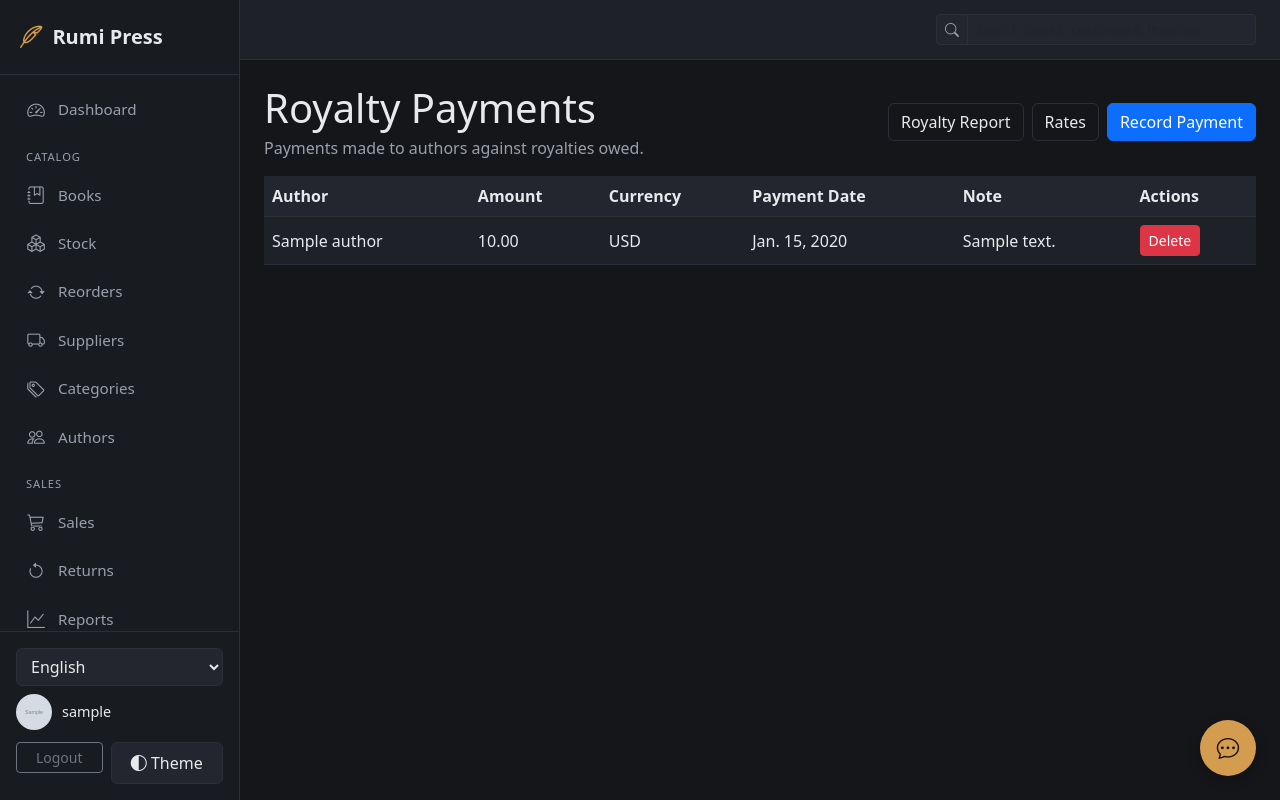
After one commit to dramedev/books, a Django app: page /royalties/payments/ in a window 1280 px wide. The commit adds this page. Run offline with Django 5.2, Linux system fonts and the light colour scheme; a user stored in the database is signed in; tables that the repository leaves empty hold one stand-in row (values such as "Sample post"); grey boxes marked "Sample" are stand-in pictures.

Commit message:
Add royalty payment tracking for authors
Lets owners record payments made to authors against royalty rates, with
a list/add/delete flow and a currency-aware payments summary on the
royalty report.

```diff
--- a/books/models.py
+++ b/books/models.py
@@ -650,6 +650,44 @@ class RoyaltyRate(models.Model):
 
 
 
+class RoyaltyPayment(models.Model):
+
+    owner = models.ForeignKey(
+        settings.AUTH_USER_MODEL,
+        on_delete=models.CASCADE,
+        related_name="owned_royalty_payments",
+    )
+
+    author = models.ForeignKey(
+        Author,
+        on_delete=models.CASCADE,
+        related_name="royalty_payments",
+        verbose_name=_("Author"),
+    )
+
+    amount = models.DecimalField(max_digits=10, decimal_places=2, verbose_name=_("Amount"))
+
+    currency = models.CharField(
+        max_length=3,
+        choices=CURRENCY_CHOICES,
+        default="USD",
+        verbose_name=_("Currency"),
+    )
+
+    payment_date = models.DateField(verbose_name=_("Payment date"))
+
+    note = models.CharField(max_length=200, blank=True, verbose_name=_("Note"))
+
+
+    class Meta:
+        ordering = ["-payment_date"]
+
+
+    def __str__(self):
+        return f"{self.author.name} – {self.amount} {self.currency} ({self.payment_date})"
+
+
+
 class StockAdjustment(models.Model):
 
     REASON_DAMAGED = "damaged"
--- a/books/permissions.py
+++ b/books/permissions.py
@@ -15,6 +15,7 @@ ROLE_PERMISSIONS = {
         "add_invoiceitem", "change_invoiceitem", "delete_invoiceitem", "view_invoiceitem",
         "add_printrun", "change_printrun", "delete_printrun", "view_printrun",
         "add_royaltyrate", "change_royaltyrate", "delete_royaltyrate", "view_royaltyrate",
+        "add_royaltypayment", "change_royaltypayment", "delete_royaltypayment", "view_royaltypayment",
         "add_location", "change_location", "delete_location", "view_location",
         "add_stocklevel", "change_stocklevel", "delete_stocklevel", "view_stocklevel",
         "add_integration", "change_integration", "delete_integration", "view_integration",
@@ -33,6 +34,7 @@ ROLE_PERMISSIONS = {
         "add_invoiceitem", "change_invoiceitem", "view_invoiceitem",
         "add_printrun", "view_printrun",
         "view_royaltyrate",
+        "view_royaltypayment",
         "add_location", "change_location", "view_location",
         "view_stocklevel",
         "view_integration",
@@ -41,7 +43,7 @@ ROLE_PERMISSIONS = {
     "Viewer": [
         "view_book", "view_category", "view_author", "view_sale",
         "view_reorder", "view_supplier", "view_return", "view_stockadjustment",
-        "view_invoice", "view_printrun", "view_royaltyrate",
+        "view_invoice", "view_printrun", "view_royaltyrate", "view_royaltypayment",
         "view_location", "view_stocklevel", "view_integration",
         "view_customer",
     ],
--- a/books/templates/books/royalty_list.html
+++ b/books/templates/books/royalty_list.html
@@ -10,6 +10,7 @@
 </div>
 <div class="d-flex gap-2">
 <a class="btn btn-outline-light" href="{% url 'royalty_report' %}">{% translate "Royalty Report" %}</a>
+<a class="btn btn-outline-light" href="{% url 'royalty_payment_list' %}">{% translate "Payments" %}</a>
 {% if perms.books.add_royaltyrate %}
 <a class="btn btn-primary" href="{% url 'royalty_create' %}">{% translate "Add Rate" %}</a>
 {% endif %}
--- /dev/null
+++ b/books/templates/books/royalty_payment_list.html
@@ -0,0 +1,50 @@
+{% extends "base.html" %}
+{% load i18n %}
+
+{% block content %}
+
+<div class="d-flex justify-content-between align-items-center mb-3">
+<div>
+<h1 class="mb-1">{% translate "Royalty Payments" %}</h1>
+<p class="muted-text mb-0">{% translate "Payments made to authors against royalties owed." %}</p>
+</div>
+<div class="d-flex gap-2">
+<a class="btn btn-outline-light" href="{% url 'royalty_report' %}">{% translate "Royalty Report" %}</a>
+<a class="btn btn-outline-light" href="{% url 'royalty_list' %}">{% translate "Rates" %}</a>
+{% if perms.books.add_royaltypayment %}
+<a class="btn btn-primary" href="{% url 'royalty_payment_create' %}">{% translate "Record Payment" %}</a>
+{% endif %}
+</div>
+</div>
+
+<div class="table-responsive">
+<table class="table table-striped align-middle">
+<tr>
+<th>{% translate "Author" %}</th>
+<th>{% translate "Amount" %}</th>
+<th>{% translate "Currency" %}</th>
+<th>{% translate "Payment Date" %}</th>
+<th>{% translate "Note" %}</th>
+<th>{% translate "Actions" %}</th>
+</tr>
+
+{% for payment in payments %}
+<tr>
+<td>{{ payment.author.name }}</td>
+<td>{{ payment.amount }}</td>
+<td>{{ payment.currency }}</td>
+<td>{{ payment.payment_date }}</td>
+<td>{{ payment.note|default:"-" }}</td>
+<td>
+{% if perms.books.delete_royaltypayment %}
+<a class="btn btn-danger btn-sm" href="{% url 'royalty_payment_delete' payment.id %}">{% translate "Delete" %}</a>
+{% endif %}
+</td>
+</tr>
+{% empty %}
+<tr><td colspan="6" class="text-center muted-text py-4">{% translate "No royalty payments recorded yet." %}</td></tr>
+{% endfor %}
+</table>
+</div>
+
+{% endblock %}
--- a/books/urls.py
+++ b/books/urls.py
@@ -77,6 +77,9 @@ urlpatterns = [
     path("royalties/add/", views.royalty_create, name="royalty_create"),
     path("royalties/<int:id>/delete/", views.royalty_delete, name="royalty_delete"),
     path("royalties/report/", views.royalty_report, name="royalty_report"),
+    path("royalties/payments/", views.royalty_payment_list, name="royalty_payment_list"),
+    path("royalties/payments/add/", views.royalty_payment_create, name="royalty_payment_create"),
+    path("royalties/payments/<int:id>/delete/", views.royalty_payment_delete, name="royalty_payment_delete"),
     path("locations/", views.location_list, name="location_list"),
     path("locations/add/", views.location_create, name="location_create"),
     path("locations/<int:id>/edit/", views.location_update, name="location_update"),
--- a/books/views.py
+++ b/books/views.py
@@ -44,6 +44,7 @@ from .forms import (
     RedeemAccessCodeForm,
     ReorderForm,
     ReturnForm,
+    RoyaltyPaymentForm,
     RoyaltyRateForm,
     SaleForm,
     SignupForm,
@@ -57,7 +58,7 @@ from .models import (
     AccessCode, Author, Book, Category, Customer,
     Integration, Invoice, InvoiceItem,
     Location, PrintRun, Profile,
-    Reorder, Return, RoyaltyRate,
+    Reorder, Return, RoyaltyPayment, RoyaltyRate,
     Sale, StockAdjustment, StockLevel, Supplier,
 )
 from .permissions import ensure_roles
@@ -3367,10 +3368,65 @@ def royalty_report(request):
             "royalty_amount": royalty_amount,
         })
 
+    payment_totals = {}
+    for item in (
+        RoyaltyPayment.objects.filter(owner=request.user)
+        .values("author__name", "currency")
+        .annotate(total_paid=Sum("amount"))
+        .order_by("author__name")
+    ):
+        payment_totals.setdefault(item["author__name"], []).append({
+            "currency": item["currency"],
+            "total_paid": item["total_paid"],
+        })
+    payment_rows = [{"author": name, "totals": totals} for name, totals in payment_totals.items()]
+
     return render(request, "books/royalty_report.html", {
         "rows": rows,
         "start_date": start_date,
         "end_date": end_date,
+        "payment_rows": payment_rows,
+    })
+
+
+@login_required
+@permission_required("books.view_royaltypayment", raise_exception=True)
+def royalty_payment_list(request):
+    payments = RoyaltyPayment.objects.filter(owner=request.user).select_related("author")
+    return render(request, "books/royalty_payment_list.html", {"payments": payments})
+
+
+@login_required
+@permission_required("books.add_royaltypayment", raise_exception=True)
+def royalty_payment_create(request):
+    form = RoyaltyPaymentForm(user=request.user)
+
+    if request.method == "POST":
+        form = RoyaltyPaymentForm(request.POST, user=request.user)
+        if form.is_valid():
+            payment = form.save(commit=False)
+            payment.owner = request.user
+            payment.save()
+            messages.success(request, gettext("Royalty payment recorded."))
+            return redirect("royalty_payment_list")
+
+    return render(request, "books/royalty_payment_form.html", {"form": form})
+
+
+@login_required
+@permission_required("books.delete_royaltypayment", raise_exception=True)
+def royalty_payment_delete(request, id):
+    payment = get_object_or_404(RoyaltyPayment, id=id, owner=request.user)
+
+    if request.method == "POST":
+        payment.delete()
+        messages.success(request, gettext("Royalty payment deleted."))
+        return redirect("royalty_payment_list")
+
+    return render(request, "books/confirm_delete.html", {
+        "object_type": gettext("royalty payment"),
+        "object_name": str(payment),
+        "cancel_url": reverse("royalty_payment_list"),
     })
 
 
--- a/templates/base.html
+++ b/templates/base.html
@@ -624,7 +624,7 @@ html[dir="rtl"] .chat-panel{
 </a>
 {% endif %}
 {% if perms.books.view_royaltyrate %}
-<a class="sidebar-link {% if url_name == 'royalty_list' or url_name == 'royalty_report' %}active{% endif %}" href="{% url 'royalty_list' %}">
+<a class="sidebar-link {% if url_name == 'royalty_list' or url_name == 'royalty_report' or url_name == 'royalty_payment_list' %}active{% endif %}" href="{% url 'royalty_list' %}">
 <i class="bi bi-percent"></i> {% translate "Royalties" %}
 </a>
 {% endif %}
```
Also changed, not shown: books/forms.py (+23 -1 lines), books/templates/books/royalty_payment_form.html (added, +26 -0 lines), books/templates/books/royalty_report.html (+26 -0 lines), books/tests.py (+90 -1 lines), books/migrations/0027_royaltypayment.py (added).
